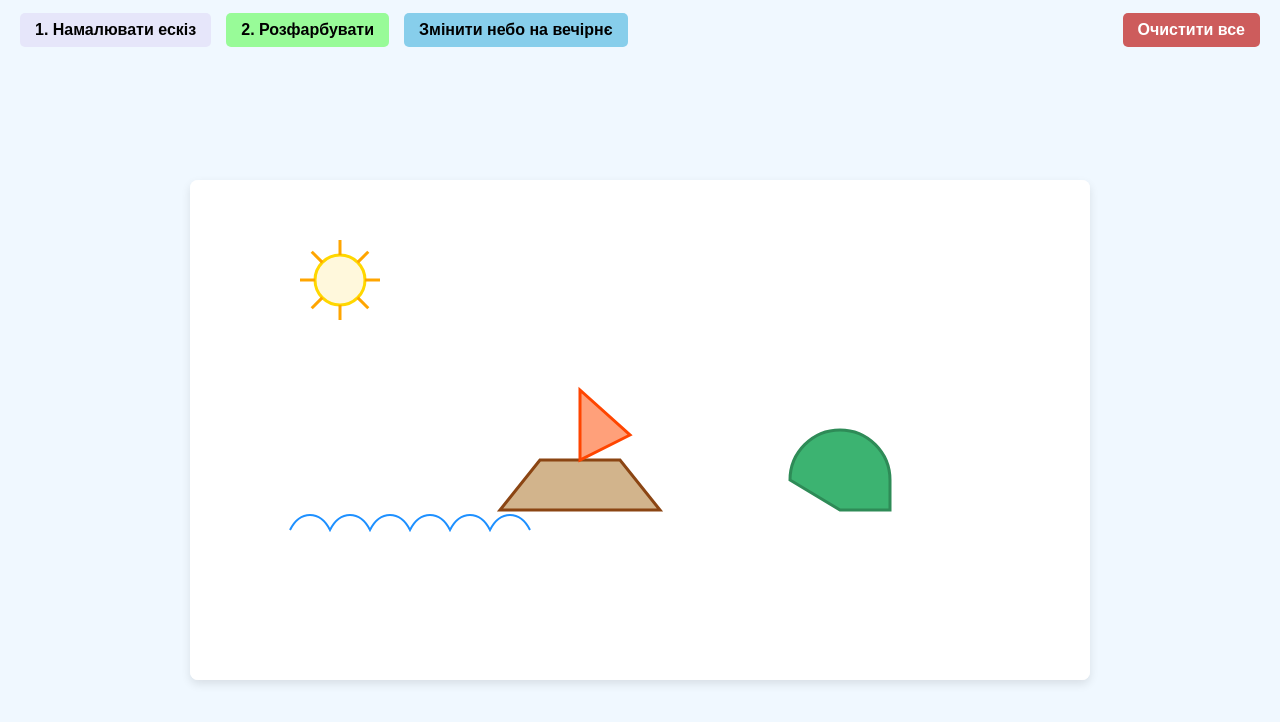
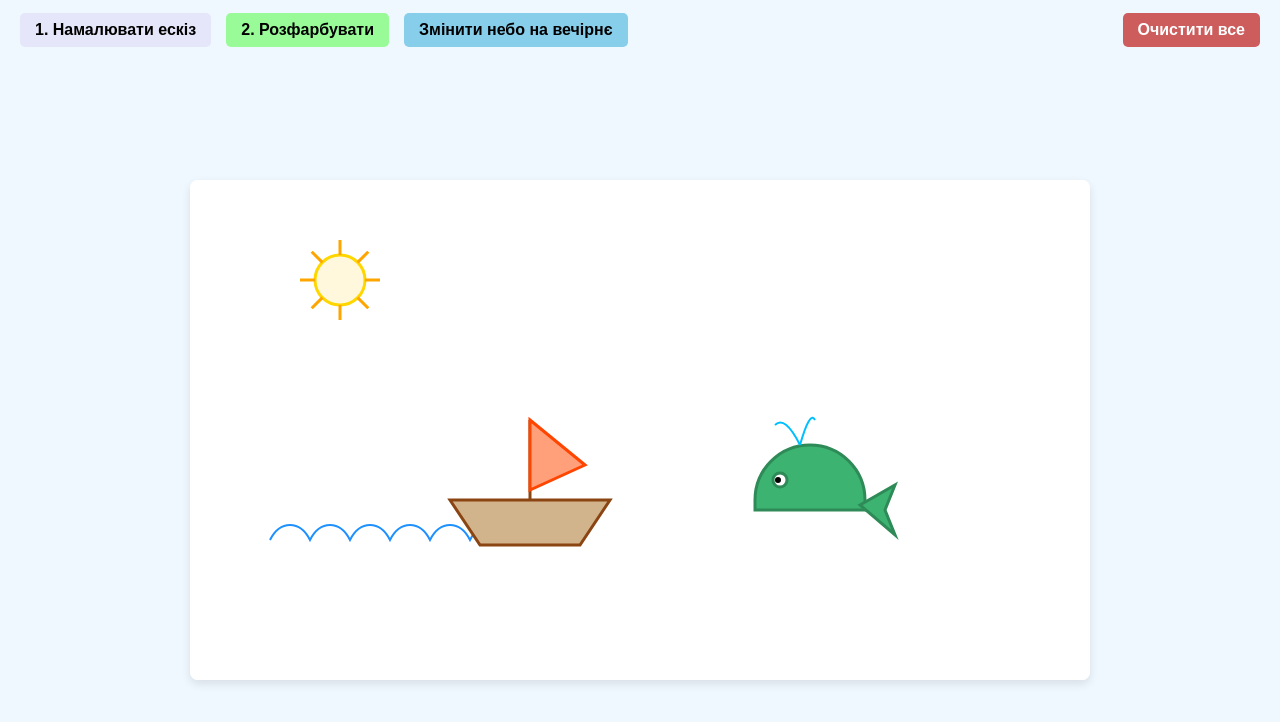
Before and after one commit to strizludmila60-netizen/matrelaks, a plain HTML site: page index.html in a window 1280 px wide. Both pictures are taken after a click on the button "2. Розфарбувати". Drawn offline with Linux system fonts and the light colour scheme.

Commit message:
Update index.html

```diff
--- a/index.html
+++ b/index.html
@@ -67,7 +67,7 @@
     const canvas = document.getElementById("myCanvas");
     const ctx = canvas.getContext("2d");
 
-    let currentBgColor = "white"; // Початковий фон полотна
+    let currentBgColor = "white";
 
     function clearCanvas() {
         ctx.fillStyle = currentBgColor;
@@ -108,13 +108,14 @@
         }
     }
 
-    // 2. Човен і вітрило
+    // 2. Човен із правильною трапецією
     function drawBoat(x, y, isSketch) {
+        // Корпус човна (широка основа вгорі)
         ctx.beginPath();
-        ctx.moveTo(x, y);
-        ctx.lineTo(x - 40, y + 50);
-        ctx.lineTo(x + 120, y + 50);
-        ctx.lineTo(x + 80, y);
+        ctx.moveTo(x - 40, y);
+        ctx.lineTo(x + 120, y);
+        ctx.lineTo(x + 90, y + 45);
+        ctx.lineTo(x - 10, y + 45);
         ctx.closePath();
 
         if (isSketch) {
@@ -129,11 +130,19 @@
             ctx.stroke();
         }
 
+        // Щогла
+        ctx.beginPath();
+        ctx.moveTo(x + 40, y);
+        ctx.lineTo(x + 40, y - 80);
+        ctx.strokeStyle = isSketch ? "gray" : "#8B4513";
+        ctx.lineWidth = isSketch ? 1 : 3;
+        ctx.stroke();
+
         // Вітрило
         ctx.beginPath();
-        ctx.moveTo(x + 40, y);
-        ctx.lineTo(x + 40, y - 70);
-        ctx.lineTo(x + 90, y - 25);
+        ctx.moveTo(x + 40, y - 80);
+        ctx.lineTo(x + 95, y - 35);
+        ctx.lineTo(x + 40, y - 10);
         ctx.closePath();
 
         if (isSketch) {
@@ -149,12 +158,13 @@
         }
     }
 
-    // 3. Кит
+    // 3. Виразний кит з хвостом, оком і фонтанчиком
     function drawWhale(x, y, isSketch) {
+        // Тіло кита
         ctx.beginPath();
-        ctx.arc(x, y, 50, Math.PI, 0, false);
-        ctx.lineTo(x + 50, y + 30);
-        ctx.lineTo(x, y + 30);
+        ctx.arc(x, y, 55, Math.PI, 0, false);
+        ctx.lineTo(x + 55, y + 10);
+        ctx.lineTo(x - 55, y + 10);
         ctx.closePath();
 
         if (isSketch) {
@@ -168,13 +178,67 @@
             ctx.lineWidth = 3;
             ctx.stroke();
         }
+
+        // Хвіст кита
+        ctx.beginPath();
+        ctx.moveTo(x + 50, y + 5);
+        ctx.lineTo(x + 85, y - 15);
+        ctx.lineTo(x + 75, y + 10);
+        ctx.lineTo(x + 85, y + 35);
+        ctx.closePath();
+
+        if (isSketch) {
+            ctx.strokeStyle = "gray";
+            ctx.lineWidth = 1;
+            ctx.stroke();
+        } else {
+            ctx.fillStyle = "#3CB371";
+            ctx.fill();
+            ctx.strokeStyle = "#2E8B57";
+            ctx.lineWidth = 3;
+            ctx.stroke();
+        }
+
+        if (!isSketch) {
+            // Око
+            ctx.beginPath();
+            ctx.arc(x - 30, y - 20, 7, 0, Math.PI * 2);
+            ctx.fillStyle = "white";
+            ctx.fill();
+            ctx.stroke();
+
+            ctx.beginPath();
+            ctx.arc(x - 32, y - 20, 3, 0, Math.PI * 2);
+            ctx.fillStyle = "black";
+            ctx.fill();
+
+            // Фонтанчик води
+            ctx.beginPath();
+            ctx.moveTo(x - 10, y - 55);
+            ctx.quadraticCurveTo(x - 25, y - 85, x - 35, y - 75);
+            ctx.moveTo(x - 10, y - 55);
+            ctx.quadraticCurveTo(x, y - 90, x + 5, y - 80);
+            ctx.strokeStyle = "#00BFFF";
+            ctx.lineWidth = 2;
+            ctx.stroke();
+        } else {
+            // Фонтанчик для ескізу
+            ctx.beginPath();
+            ctx.moveTo(x - 10, y - 55);
+            ctx.lineTo(x - 20, y - 75);
+            ctx.moveTo(x - 10, y - 55);
+            ctx.lineTo(x - 5, y - 80);
+            ctx.strokeStyle = "gray";
+            ctx.lineWidth = 1;
+            ctx.stroke();
+        }
     }
 
     // 4. Хвилі
     function drawWave(x, y, isSketch) {
         ctx.beginPath();
         ctx.moveTo(x, y);
-        for (let i = 0; i < 6; i++) {
+        for (let i = 0; i < 7; i++) {
             ctx.bezierCurveTo(x + 10 + i*40, y - 20, x + 30 + i*40, y - 20, x + 40 + i*40, y);
         }
         ctx.strokeStyle = isSketch ? "gray" : "#1E90FF";
@@ -182,30 +246,26 @@
         ctx.stroke();
     }
 
-    // Управління кнопками
+    // Дії кнопок
     function runSketch() {
         clearCanvas();
         drawSun(150, 100, true);
-        drawWave(100, 350, true);
-        drawBoat(350, 280, true);
-        drawWhale(650, 300, true);
+        drawWave(80, 360, true);
+        drawBoat(300, 320, true);
+        drawWhale(620, 320, true);
     }
 
     function runColor() {
         drawSun(150, 100, false);
-        drawWave(100, 350, false);
-        drawBoat(350, 280, false);
-        drawWhale(650, 300, false);
+        drawWave(80, 360, false);
+        drawBoat(300, 320, false);
+        drawWhale(620, 320, false);
     }
 
     function makeSkyBlue() {
-        currentBgColor = "#E0FFFF"; // Змінюємо колір фону на вечірній
+        currentBgColor = "#E0FFFF";
         clearCanvas();
-        // Перемальовуємо кольорові елементи при зміні фону
-        drawSun(150, 100, false);
-        drawWave(100, 350, false);
-        drawBoat(350, 280, false);
-        drawWhale(650, 300, false);
+        runColor();
     }
 </script>
 </body>
```
